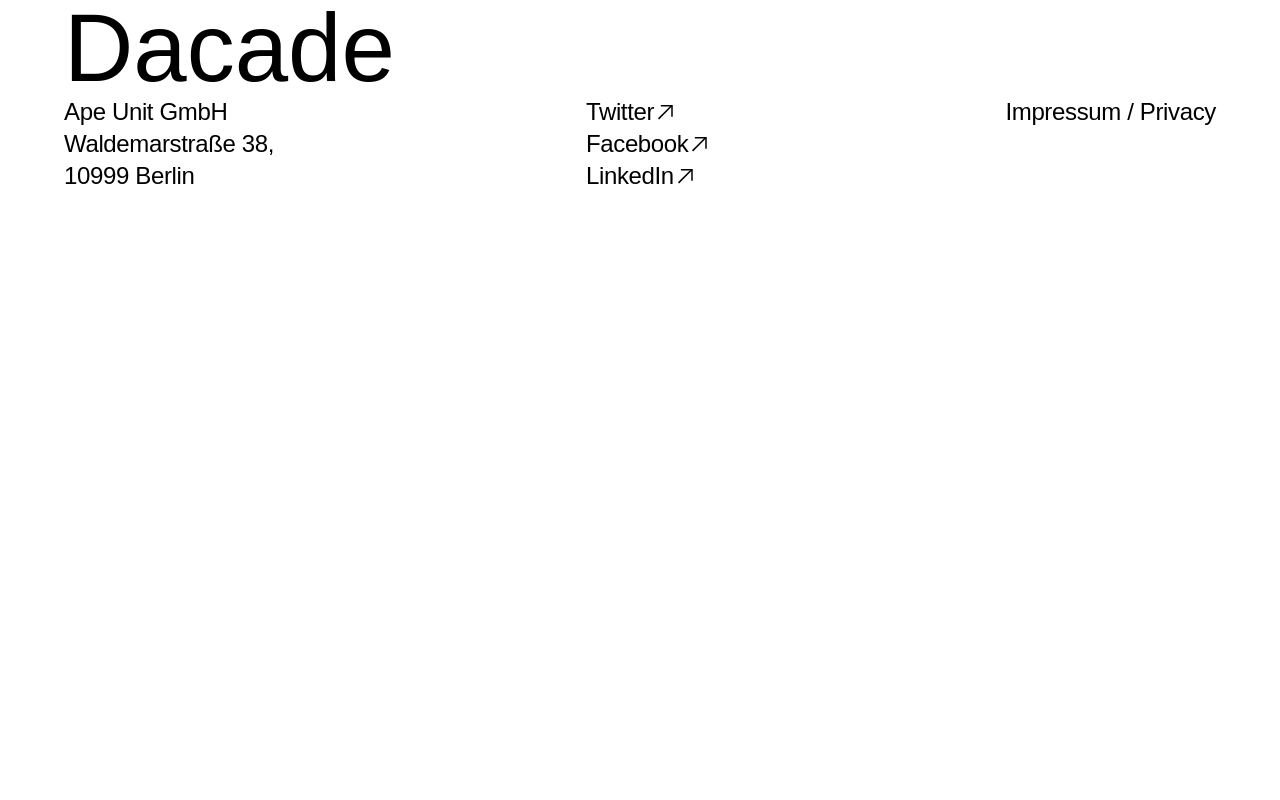
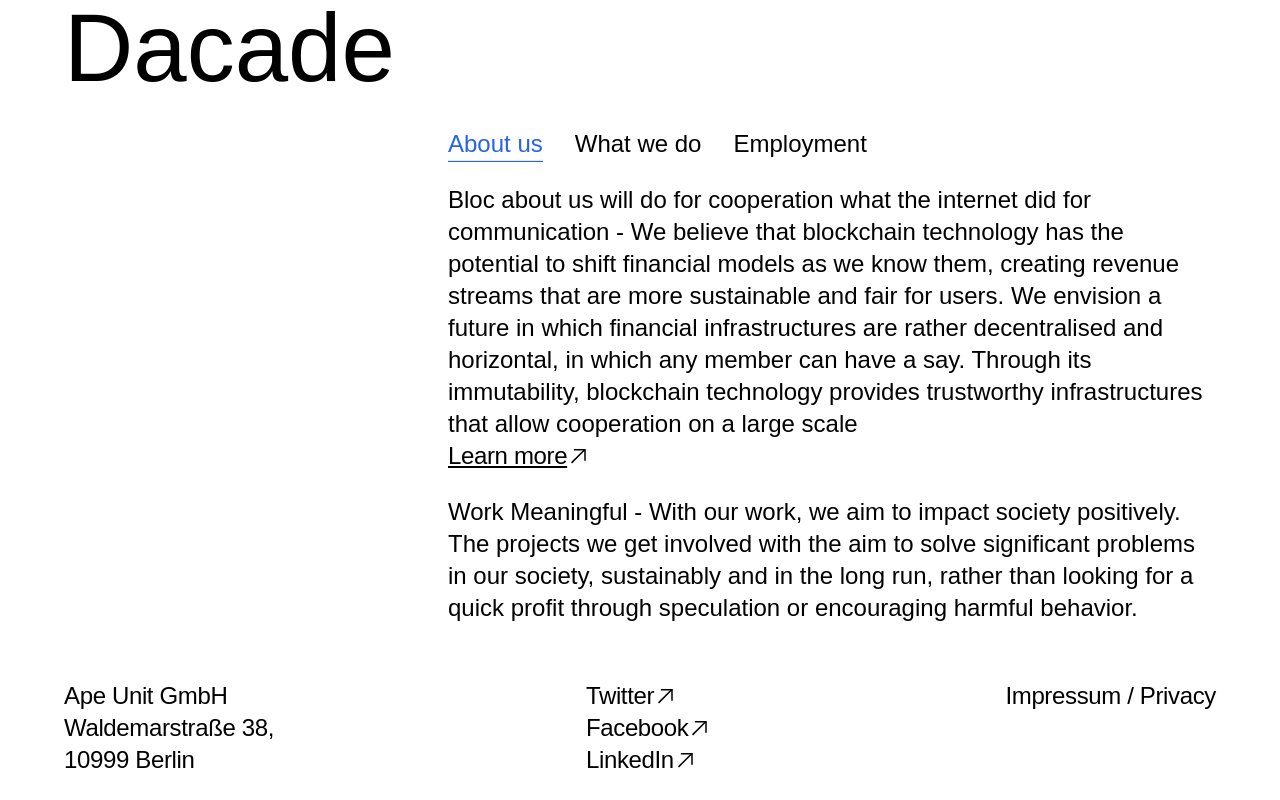
Before and after one commit to TheGymRwanda/unit8-green, a Next.js app: page / in a window 1280 px wide. Built offline with nearby package versions, Linux system fonts and the light colour scheme.

Commit message:
feat: adding selection background color

```diff
--- /dev/null
+++ b/components/Arrow.jsx
@@ -0,0 +1,14 @@
+import React from 'react'
+
+function Arrow() {
+  return (
+    <div >
+<svg width="17" height="18" viewBox="0 0 17 18" fill="none" xmlns="http://www.w3.org/2000/svg">
+<path d="M14.3116 7.9967L7.82692 1.51198L1.34219 7.9967" stroke-width="1.5"/>
+<line y1="-0.75" x2="15.5633" y2="-0.75" transform="matrix(0 1 1 0 8.56848 1.51221)" stroke-width="1.5"/>
+</svg>
+    </div>
+  )
+}
+
+export default Arrow
--- a/components/sections/DescriptionSection.jsx
+++ b/components/sections/DescriptionSection.jsx
@@ -1,46 +1,213 @@
-import React, {useState} from 'react';
+import React, {useState,useEffect, useRef} from 'react';
 import Wrapper from '../wrappers/Wrapper';
-
+import Arrow from '../Arrow';
+import Button from '../ui/Button';
 
 function DescriptionSection() {
     const desc = {
         '1':{
-        'description':"Bloc about us will do for cooperation what the internet did for communication - We believe that blockchain technology has the potential to shift financial models as we know them, creating revenue streams that are more sustainable and fair for users. We envision a future in which financial infrastructures are rather decentralised and horizontal, in which any member can have a say. Through its immutability, blockchain technology provides trustworthy infrastructures that allow cooperation on a large scale",
+        'about':"Bloc about us will do for cooperation what the internet did for communication - We believe that blockchain technology has the potential to shift financial models as we know them, creating revenue streams that are more sustainable and fair for users. We envision a future in which financial infrastructures are rather decentralised and horizontal, in which any member can have a say. Through its immutability, blockchain technology provides trustworthy infrastructures that allow cooperation on a large scale",
         'link':"/link",
         'end':"Work Meaningful - With our work, we aim to impact society positively. The projects we get involved with the aim to solve significant problems in our society, sustainably and in the long run, rather than looking for a quick profit through speculation or encouraging harmful behavior."
         },
         '2':{
-        'description':"Bloc wat we do will do for cooperation what the internet did for communication - We believe that blockchain technology has the potential to shift financial models as we know them, creating revenue streams that are more sustainable and fair for users. We envision a future in which financial infrastructures are rather decentralised and horizontal, in which any member can have a say. Through its immutability, blockchain technology provides trustworthy infrastructures that allow cooperation on a large scale",
+        'about':"Bloc wat we do will do for cooperation what the internet did for communication - We believe that blockchain technology has the potential to shift financial models as we know them, creating revenue streams that are more sustainable and fair for users. We envision a future in which financial infrastructures are rather decentralised and horizontal, in which any member can have a say. Through its immutability, blockchain technology provides trustworthy infrastructures that allow cooperation on a large scale",
         'link':"/link",
         'end':"Work Meaningful - With our work, we aim to impact society positively. The projects we get involved with the aim to solve significant problems in our society, sustainably and in the long run, rather than looking for a quick profit through speculation or encouraging harmful behavior."
         },
         '3':{
-        'description':"Bloc employment will do for cooperation what the internet did for communication - We believe that blockchain technology has the potential to shift financial models as we know them, creating revenue streams that are more sustainable and fair for users. We envision a future in which financial infrastructures are rather decentralised and horizontal, in which any member can have a say. Through its immutability, blockchain technology provides trustworthy infrastructures that allow cooperation on a large scale",
+        'about':"Bloc employment will do for cooperation what the internet did for communication - We believe that blockchain technology has the potential to shift financial models as we know them, creating revenue streams that are more sustainable and fair for users. We envision a future in which financial infrastructures are rather decentralised and horizontal, in which any member can have a say. Through its immutability, blockchain technology provides trustworthy infrastructures that allow cooperation on a large scale",
         'link':"/link",
         'end':"Work Meaningful - With our work, we aim to impact society positively. The projects we get involved with the aim to solve significant problems in our society, sustainably and in the long run, rather than looking for a quick profit through speculation or encouraging harmful behavior."
         }
     }
-    const [about, setAbout] = useState('1');
+    const [description, setDescription] = useState('1');
+    const [show,setShow] = useState(true);
+    const targetRef1 = useRef();
+    const targetRef2 = useRef();
+    const targetRef3 = useRef();
+
+    const [width1, setWidth1] = useState({ width1: 0 });
+    const [width2, setWidth2] = useState({ width2: 0 });
+    const [width3, setWidth3] = useState({ width3: 0 });
+
+    const [left1, setLeft1] = useState({ left1: 0 });
+    const [left2, setLeft2] = useState({ left2: 0 });
+    const [left3, setLeft3] = useState({ left3: 0 });
+
+    useEffect(()=>{
+     setShow(true)
+    },[description])
+    useEffect(() => {
+        if (targetRef1.current) {
+          setWidth1({ width1: targetRef1.current.clientWidth });
+          setLeft1({ left1: targetRef1.current.offsetLeft });
+        }
+      }, []);
+      useEffect(() => {
+        if (targetRef2.current) {
+          setWidth2({ width2: targetRef2.current.clientWidth });
+          setLeft2({ left2: targetRef2.current.offsetLeft });
+        }
+      }, []);
+      useEffect(() => {
+        if (targetRef3.current) {
+          setWidth3({ width3: targetRef3.current.clientWidth });
+          setLeft3({ left3: targetRef3.current.offsetLeft });
+        }
+      }, []);
+      const width =
+      description === "1"
+        ? width1.width1 / 16
+        : description === "2"
+        ? width2.width2 / 16
+        : width3.width3 / 16;
+    const left =
+      description === "1"
+        ? left1.left1 / 16
+        : description === "2"
+        ? left2.left2 / 16
+        : left3.left3 / 16;
   return (
-    <Wrapper>
-        <div className='grid grid-cols-3'>
-            <div className=''></div>
-            <div className='col-span-2'>
-                <div className='flex gap-8 justify-start'>
-                    <button onClick={()=>setAbout("1")} className={`${about==='1'?'text-blue-600 underline':'text-black no-underline'}`}>About us</button>
-                    <button onClick={()=>setAbout("2")} className={`${about==='2'?'text-blue-600 underline':'text-black no-underline'}`}>What we do</button>
-                    <button onClick={()=>setAbout("3")} className={`${about==='3'?'text-blue-600 underline':'text-black no-underline'}`}>Employment</button>
-                </div>
-                <div>
-                    <p>{desc[about].description}</p>
-                    <button>Learn more</button>
-                    <p>{desc[about].end}</p>
-                </div>
+    <Wrapper styles='font-normal text-2xl my-8'>
+    <>
+      <div className="hidden lg:grid grid-cols-3">
+        <div />
+        <div className="col-span-2">
+          <div className="flex gap-8 justify-start relative">
+            <button
+              onClick={() => setDescription("1")}
+              className={`${
+                description === "1"
+                  ? "text-blue-600 one"
+                  : "text-black no-underline"
+              }`}
+              ref={targetRef1}
+            >
+              About us
+            </button>
+            <button
+              onClick={() => setDescription("2")}
+              className={`${
+                description === "2"
+                  ? " text-blue-600 two"
+                  : "text-black no-underline"
+              }`}
+              ref={targetRef2}
+            >
+              What we do
+            </button>
+            <button
+              onClick={() => setDescription("3")}
+              className={`${
+                description === "3"
+                  ? "text-blue-600 three"
+                  : "text-black no-underline"
+              }`}
+              ref={targetRef3}
+            >
+              Employment
+            </button>
+            <hr
+              style={{ width: `${width}rem`, left: `${left}rem` }}
+              className={`absolute top-[100%] h-[.15rem] inline-block bg-blue-600 transition-all duration-200 ease-in-out`}
+            />
+          </div>
+          <div className='my-6'>
+            <p>{desc[description].about}</p>
+            <Button style='underline hover:no-underline hover:duration-300 ease-in-out'>Learn more</Button>
+            <p className='my-6'>{desc[description].end}</p>
+          </div>
+        </div>
+      </div>
+      <div className="flex flex-col lg:hidden gap-8 justify-start w-full ">
+        <div>
+          <button
+            onClick={() => {
+              setDescription("1");
+              setShow(!show);
+            }}
+            className={`${
+              description === "1" && show
+                ? " text-blue-600 border-b border-blue-500 py-1 stroke-blue-500"
+                : "text-black border-b border-black stroke-black"
+            } flex justify-between w-full `}
+          >
+            <span className="whitespace-nowrap font-normal text-2xl">About us</span>
 
+            <div
+              className={`${
+                description === "1" && show && "rotate-180 "
+              } duration-500 ease-in-out`}
+            ><Arrow/></div>
+          </button>
+          {description === "1" && show && (
+            <div className=" overflow-hidden">
+              <p className={`dropdown`}>{desc[description].about}</p>
+              <button className="dropdown">Learn more</button>
+              <p className="dropdown">{desc[description].end}</p>
             </div>
+          )}
+        </div>
+        <div>
+          <button
+            onClick={() => {
+              setDescription("2");
+              setShow(!show);
+            }}
+            className={`${
+              description === "2" && show
+                ? " text-blue-600 border-b border-blue-500 py-1 stroke-blue-500 "
+                : "text-black border-b border-black stroke-black"
+            } flex justify-between w-full duration-300 ease-in-out`}
+          >
+            <span className="whitespace-nowrap font-normal text-2xl">What we do</span>
 
+            <div
+              className={`${
+                description === "2" && show && "rotate-180"
+              } duration-500 ease-in-out`}
+            ><Arrow/></div>
+          </button>
+          {description === "2" && show && (
+            <div className="overflow-hidden font-normal text-2xl">
+              <p className="dropdown">{desc[description].description}</p>
+              <button className="dropdown">Learn more</button>
+              <p className="dropdown">{desc[description].end}</p>
+            </div>
+          )}
         </div>
-    </Wrapper>
+        <div>
+          <button
+            onClick={() => {
+              setDescription("3");
+              setShow(!show);
+            }}
+            className={`${
+              description === "3" && show
+                ? "text-blue-600 border-b border-blue-500 py-1 stroke-blue-500"
+                : "text-black border-b border-black stroke-black"
+            } flex justify-between w-full`}
+          >
+            <span className="whitespace-nowrap font-normal text-2xl">Employment</span>
+
+            <div
+              className={`${
+                description === "3" && show && " rotate-180 "
+              } duration-500 ease-in-out`}
+            ><Arrow/></div>{" "}
+          </button>
+          {description == "3" && show && (
+            <div className="overflow-hidden">
+              <p className="dropdown">{desc[description].description}</p>
+              <button className="dropdown">Learn more</button>
+              <p className="dropdown">{desc[description].end}</p>
+            </div>
+          )}
+        </div>
+      </div>
+    </>
+  </Wrapper>
   )
 }
 
--- a/components/ui/Button.jsx
+++ b/components/ui/Button.jsx
@@ -10,7 +10,7 @@ function Button({children, style, link}) {
             <Link href={`${link}`} target="_blank">
                <div className='flex gap-1 items-center group cursor-pointer'>
                <span className={`font-normal leading-8 tracking-thiner sm:tracking-thin font-sans ${style}`}>{children}</span>
-               <span className='group-hover:-translate-y-1 transition-transform duration-300 group-hover:translate-x-1'><Image src={arrow} /></span>
+               <span className='group-hover:-translate-y-1 transition-transform duration-300 group-hover:translate-x-1'><Image alt='arrow' src={arrow} /></span>
                </div>
             </Link>
         </>
--- a/pages/index.js
+++ b/pages/index.js
@@ -1,6 +1,7 @@
 import Head from "next/head";
 import Header from "../components/sections/Header";
 import Footer from "../components/layouts/Footer";
+import DescriptionSection from "../components/sections/DescriptionSection";
 
 export default function Home() {
   return (
@@ -12,6 +13,7 @@ export default function Home() {
       </Head>
       <div>
       <Header/>
+      <DescriptionSection/>
       <Footer />
       </div>
     </div>
--- a/styles/globals.css
+++ b/styles/globals.css
@@ -6,3 +6,37 @@
   font-family: "Neufile Grotesk";
   src: url("../public/assets/fonts/NeufileGrotesk-Regular.eot");
 }
+body{
+  @apply selection:text-white selection:bg-purple
+}
+.dropdown {
+  animation: dropdown 1s ease 0s 1 normal forwards;
+}
+
+@keyframes dropdown {
+  0% {
+    transform: translateY(-200px);
+  }
+
+  100% {
+    position: relative;
+    ;
+    transform: translateY(0px);
+  }
+}
+
+.dropup {
+  animation: dropup 1s ease 0s 1 normal forwards;
+}
+
+@keyframes dropup {
+  0% {
+    position: relative;
+    transform: translateY(0px);
+  }
+
+  100% {
+
+    transform: translateY(-200px);
+  }
+}
--- a/tailwind.config.js
+++ b/tailwind.config.js
@@ -16,10 +16,13 @@ module.exports = {
      fontFamily: {
         'sans' : ['Neufile Grotes','arial'],
 
-      },maxWidth: {
+      },
+      maxWidth: {
           '82': '82rem',
         },
+
     },
+
     letterSpacing: {
       thin: '-0.015em',
       thiner: '-0.0125em'
```
Also changed, not shown: public/assets/images/downArrow.svg (added).
